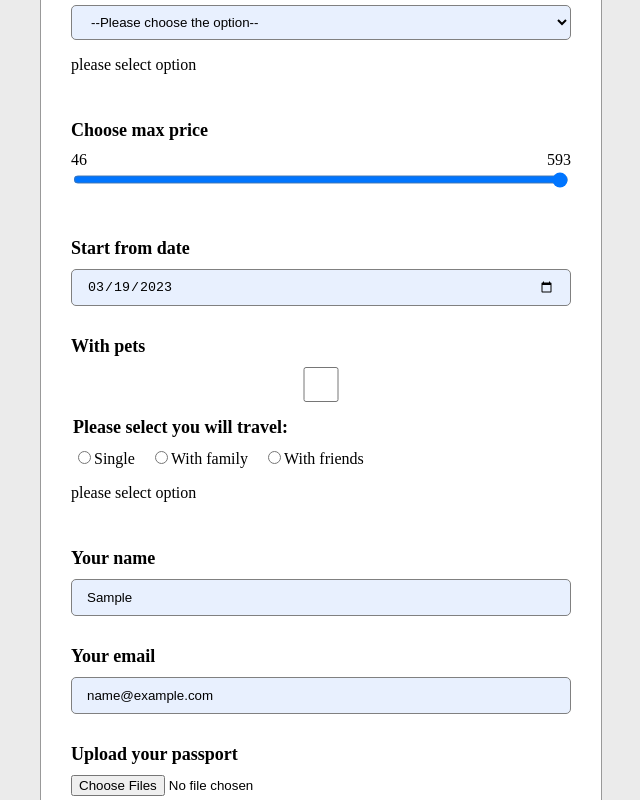
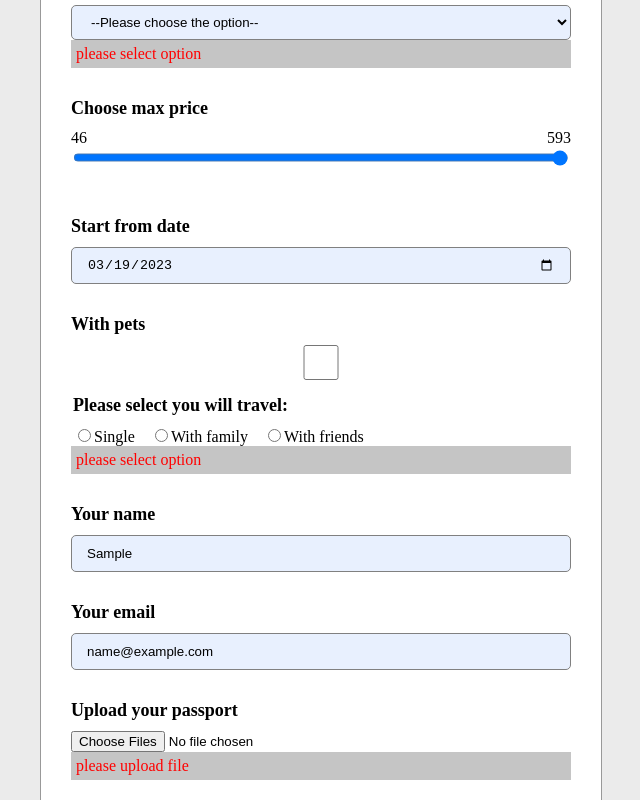
Before and after one commit to dairinka/reactStudy, a React (Vite) app in the folder search-app/: page /form in a window 1280 px wide. Both pictures are taken after typing "Sample", "name@example.com" into the empty fields and a click on the button "Send me". Shown: the part 153-953 px from the top of the page, without its empty margins (319-959 px from the left). Built offline with nearby package versions, Linux system fonts and the light colour scheme.

Commit message:
fix: name validation

```diff
--- a/search-app/src/components/form/form.tsx
+++ b/search-app/src/components/form/form.tsx
@@ -72,11 +72,17 @@ export default class Form extends React.Component<IFormProps, formState> {
   };
 
   formValidate = async (data: FormCardData) => {
-    console.log('data.city', data.city);
+    const correctName = data.name ? data.name.charAt(0).toUpperCase() + data.name.slice(1) : null;
     const errObj: IErrorState = {};
     if (!data.city) errObj.city = true;
     if (!data.state) errObj.radio = true;
-    if (!data.name || data.name.length < 3 || typeof data.name !== 'string') errObj.name = true;
+    if (
+      !data.name ||
+      data.name.length < 3 ||
+      typeof data.name !== 'string' ||
+      data.name !== correctName
+    )
+      errObj.name = true;
     if (!data.email) errObj.email = true;
     if (!data.file) errObj.file = true;
     if (Object.keys(errObj).length > 0) {
--- a/search-app/src/main.css
+++ b/search-app/src/main.css
@@ -286,6 +286,7 @@ body {
   transition: all 150ms ease-in-out;
   outline: none;
   font-size: 16px;
+  margin-top: 30px;
 }
 
 .form-btn:hover {
@@ -339,9 +340,6 @@ body {
   margin-right: 15px;
 }
 
-.upload-block {
-  margin-bottom: 30px;
-}
 .modal-message {
   position: fixed;
   left: 0;
@@ -355,3 +353,10 @@ body {
   border-radius: 5px;
   text-align: center;
 }
+
+.error-message {
+  color: red;
+  background: #c5c5c5;
+  margin: 0;
+  padding: 5px;
+}
```
